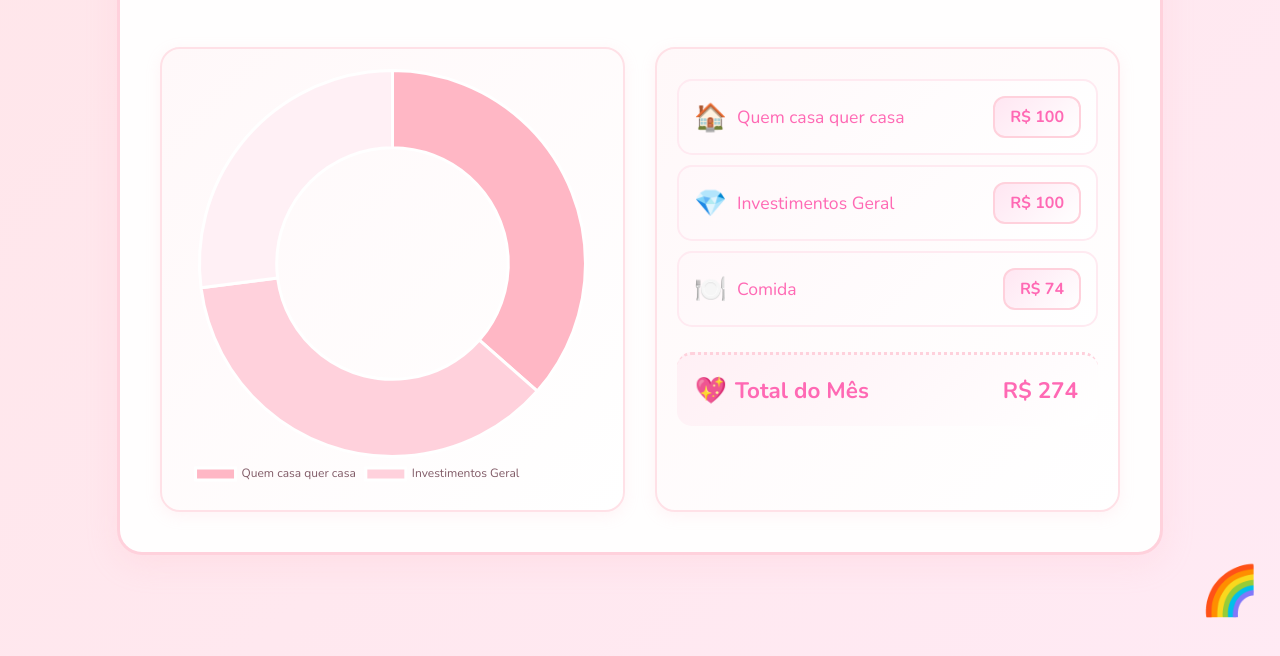
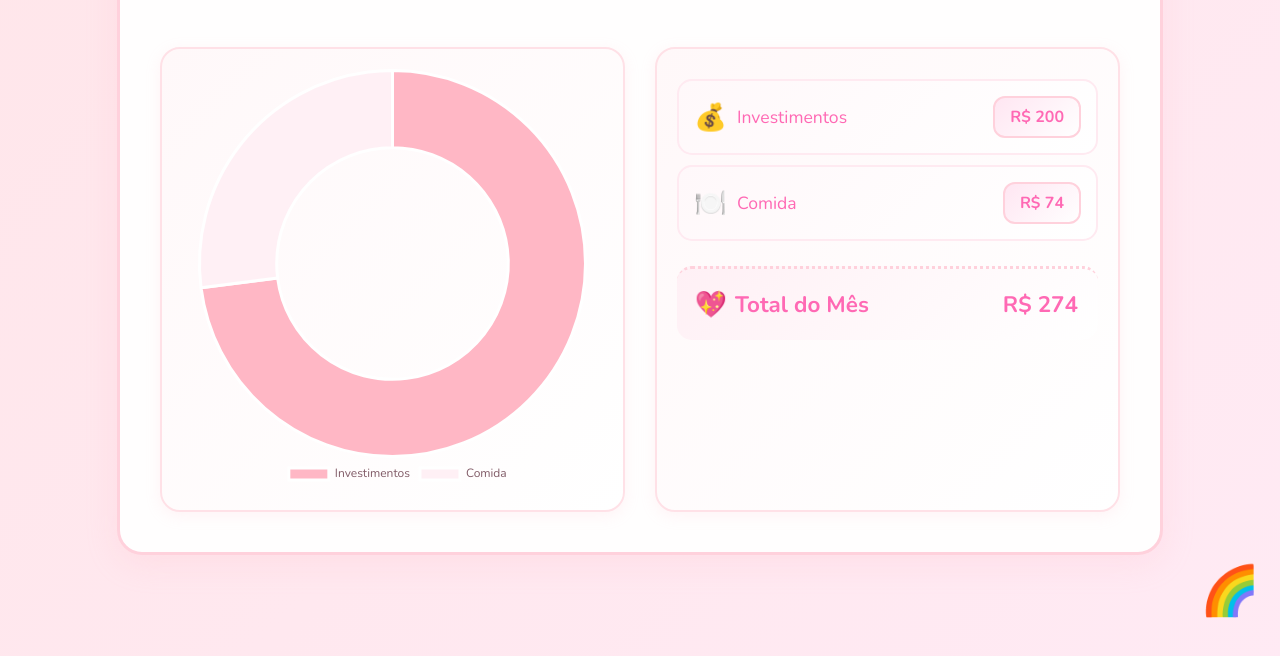
Before and after one commit to AxlRocha/Tu-y-Yo, a plain HTML site: page index.html in a window 1280 px wide. Shown: the part 148-804 px from the top of the page. Drawn offline with nearby package versions, Linux system fonts and the light colour scheme.

Commit message:
Update index.html

```diff
--- a/index.html
+++ b/index.html
@@ -263,18 +263,17 @@
     <script>
         const expenses = [
             {
-                name: 'Quem casa quer casa',
-                value: 100,
+                name: 'Investimentos',
+                value: 200,
                 color: '#FFB7C5',
-                icon: '🏠',
-                details: null
-            },
-            {
-                name: 'Investimentos Geral',
-                value: 100,
-                color: '#FFD1DC',
-                icon: '💎',
-                details: null
+                icon: '💰',
+                details: {
+                    local: 'Carteira Total de Investimentos',
+                    itens: [
+                        'Quem casa quer casa: R$ 100',
+                        'Investimentos Geral: R$ 100'
+                    ]
+                }
             },
             {
                 name: 'Comida',
```
